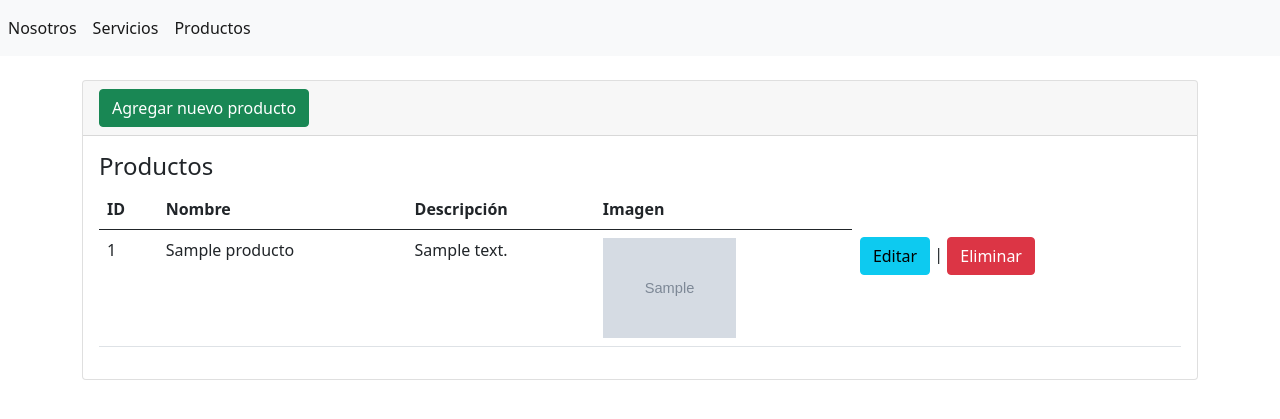
After one commit to maxexee/emboninados_Ruiz, a Django app: page /productos in a window 1280 px wide. The commit adds this page. Shown: the top 419 px of the page. Run offline with Django 4.2, Linux system fonts and the light colour scheme; tables that the repository leaves empty hold one stand-in row (values such as "Sample post"); grey boxes marked "Sample" are stand-in pictures; parts of the project's set-up code (start-up, migrations or seed data) failed here and were passed over.

Commit message:
Final por ahora

```diff
--- a/backend/backend/settings.py
+++ b/backend/backend/settings.py
@@ -11,6 +11,7 @@ https://docs.djangoproject.com/en/4.0/ref/settings/
 """
 
 from pathlib import Path
+import  os
 
 
 # Build paths inside the project like this: BASE_DIR / 'subdir'.
@@ -126,4 +127,7 @@ STATIC_URL = 'static/'
 # Default primary key field type
 # https://docs.djangoproject.com/en/4.0/ref/settings/#default-auto-field
 
+MEDIA_ROOT  =   os.path.join(BASE_DIR,  '')
+MEDIA_URL   =   '/imagenes/'
+
 DEFAULT_AUTO_FIELD = 'django.db.models.BigAutoField'
--- a/backend/libreria/admin.py
+++ b/backend/libreria/admin.py
@@ -1,4 +1,6 @@
 from django.contrib import admin
-from    .models import  servicio
+from    .models import  servicio,   producto
 
+#REGISTRAR MODELOS...
 admin.site.register(servicio)
+admin.site.register(producto)
--- a/backend/libreria/models.py
+++ b/backend/libreria/models.py
@@ -1,4 +1,7 @@
+from distutils.command.upload import upload
+from pickle import TRUE
 from    django.db   import  models
+from requests import delete
 
 class   servicio(models.Model):
     id          =   models.AutoField(primary_key=True)
@@ -11,3 +14,17 @@ class   servicio(models.Model):
 
     def delete(self, using=None):
         super().delete()
+
+
+class   producto(models.Model):
+    id          =   models.AutoField(primary_key=True)
+    nombre      =   models.CharField(max_length=100,    verbose_name='Nombre')
+    descripcion =   models.TextField(verbose_name='Descripción',   null=True)
+    imagen      =   models.ImageField(upload_to =   'imagenes/',  verbose_name='Imagen',  null    =   True)
+
+    def __str__(self):
+        return  f'Nombre:   {self.nombre}   --  Descripción:    {self.descripcion}'
+
+    def delete(self,    using=None):
+        self.imagen.storage.delete(self.imagen.name)
+        super().delete()
--- a/backend/libreria/templates/base.html
+++ b/backend/libreria/templates/base.html
@@ -15,9 +15,10 @@
 
     <nav class="navbar navbar-expand navbar-light bg-light">
         <div class="nav navbar-nav">
-            <a class="nav-item nav-link active" href="{% url 'inicio' %}">Inicio</a>
+
+            <a class="nav-item nav-link active" href="{% url 'nosotros' %}">Nosotros</a>
             <a class="nav-item nav-link active" href="{% url 'servicios' %}">Servicios</a>
-            <a class="nav-item nav-link active" href="{% url 'nosotros' %}">Nosotros</a>
+            <a class="nav-item nav-link active" href="{% url 'productos' %}">Productos</a>
         </div>
     </nav>
 
@@ -25,6 +26,7 @@
 
         <div    class="row">
             <div    class="col-12">
+              <br/>
                 {% block contenido %}    {% endblock %}
             </div>
         </div>
--- /dev/null
+++ b/backend/libreria/templates/productos/index_p.html
@@ -0,0 +1,47 @@
+{% extends "base.html" %}
+
+{% block titulo %}  Lista de Productos  {% endblock %}
+
+{% block contenido %}
+
+<div class="card">
+    <div class="card-header">
+        <a name="" id="" class="btn btn-success" href="{% url 'crearP'  %}" role="button">Agregar nuevo producto</a>
+    </div>
+    <div class="card-body">
+        <h4 class="card-title">Productos</h4>
+        <table class="table">
+            <thead>
+                <tr>
+                    <th>ID</th>
+                    <th>Nombre</th>
+                    <th>Descripción</th>
+                    <th>Imagen</th>
+                </tr>
+            </thead>
+            <tbody>
+                <tr>
+                    {%  for p   in  productos   %}
+                    <td>    {{  p.id  }}   </td>
+                    <td>    {{  p.nombre    }}    </td><!--NOMBRE-->
+                    <td>    {{  p.descripcion   }} </td><!--DESCRIPCIÓN-->
+                    <td>
+
+                        <img src="{{  p.imagen.url    }}" height="100">
+
+                    </td><!--IMAGEN-->
+                    <td>
+                        <a name="" id="" class="btn btn-info" href="{% url 'editarP'    p.id %}" role="button">Editar</a>
+                        |
+                        <a name="" id="" class="btn btn-danger" href="{% url   'borrarP' p.id %}" role="button">Eliminar</a>
+                    </td>
+                </tr>
+
+                {% endfor   %}
+            </tbody>
+        </table>
+
+    </div>
+</div>
+
+{% endblock %}
--- a/backend/libreria/templates/servicios/form.html
+++ b/backend/libreria/templates/servicios/form.html
@@ -21,5 +21,6 @@
   {% endfor %}
 
   <input name="" id="" class="btn btn-success" type="submit" value="Enviar">
+    <a name="" id="" class="btn btn-primary" href="{% url 'servicios' %}" role="button">Cancelar</a>
 
 </form>
--- a/backend/libreria/urls.py
+++ b/backend/libreria/urls.py
@@ -1,11 +1,25 @@
 from    django.urls import  path
+
+from libreria.models import producto
 from    .   import  views
+from    django.conf import  settings
+from    django.contrib.staticfiles.urls import  static
 
 urlpatterns  =   [
-    path('',views.inicio,    name='inicio'),
+
+    #SERVICIO...
+    path('',views.nosotros,    name='nosotros'),
     path('nosotros',    views.nosotros, name='nosotros'),
     path('servicios',   views.servicios,    name='servicios'),
     path('servicios/crear',   views.crearS,   name='crear'),
     path('borrarS/<int:id>',    views.borrarS, name='borrar'),
     path('servicios/editarS/<int:id>',   views.editarS,  name='editar'),
-]
+
+    #PRODUCTOS...
+    path('productos',   views.productos,    name='productos'),
+    path('productos/crear',    views.crearP,   name='crearP'),
+    # path('productos/editar',    views.editarP,  name='editarP'),
+    path('borrarP/<int:id>',    views.borrarP,  name='borrarP'),
+    path('producto/editar/<int:id>', views.editarP,  name='editarP')
+
+]+static(settings.MEDIA_URL,    document_root   =   settings.MEDIA_ROOT)
--- a/backend/libreria/views.py
+++ b/backend/libreria/views.py
@@ -1,10 +1,9 @@
 from    django.shortcuts    import  render, redirect
 from    django.http         import  HttpResponse
-from    .models             import  servicio
-from    .forms              import  servicioForm
+from    .models             import  servicio,   producto
+from    .forms              import  servicioForm,   productoForm
 
-def inicio(request):
-    return  render(request, 'paginas/inicio.html')
+#SERVICIOS...
 
 def nosotros(request):
     return  render(request, 'paginas/nosotros.html')
@@ -32,3 +31,29 @@ def borrarS(request,    id):
     libro   =   servicio.objects.get(id=id)
     libro.delete()
     return  redirect('servicios')
+
+#PRODUCTOS...
+
+def productos(request):
+    prod    =   producto.objects.all()
+    return  render(request, 'productos/index_p.html',   {'productos'    :   prod})
+
+def crearP(request):
+    formulario  =   productoForm(request.POST or None,  request.FILES    or  None)
+    if  formulario.is_valid():
+        formulario.save()
+        return  redirect('productos')
+    return  render(request, 'productos/crear_p.html',   {'formulario':  formulario})
+
+def editarP(request,    id):
+    prod    =   producto.objects.get(id=id)
+    formulario  =   productoForm(request.POST   or  None, request.FILES or  None,   instance=prod)
+    if  formulario.is_valid()   and request.POST:
+        formulario.save()
+        return  redirect('productos')
+    return  render(request, 'productos/editar_p.html',  {'formulario':  formulario})
+
+def borrarP(request,    id):
+    prod    =   producto.objects.get(id=id)
+    prod.delete()
+    return  redirect('productos')
```
Also changed, not shown: backend/libreria/forms.py (+6 -2 lines), backend/libreria/templates/paginas/inicio.html (deleted, +0 -19 lines), backend/libreria/templates/productos/crear_p.html (added, +19 -0 lines), backend/libreria/templates/productos/editar_p.html (added, +19 -0 lines), backend/libreria/templates/productos/form_p.html (added, +31 -0 lines), backend/imagenes/45kva.jpeg (added), backend/imagenes/75kva.jpeg (added), backend/imagenes/arrancador.jpeg (added), backend/libreria/migrations/0002_producto.py (added).
